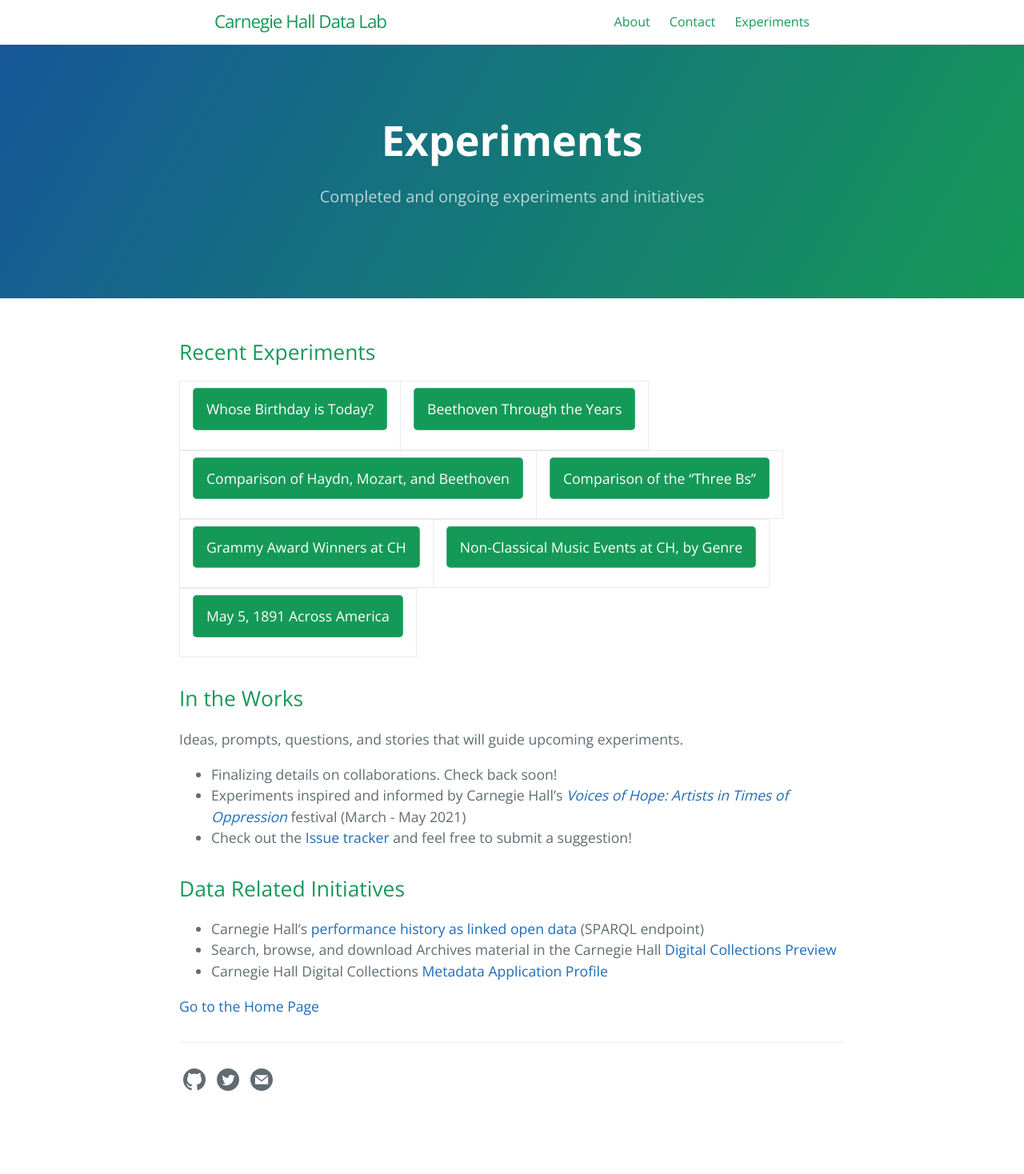
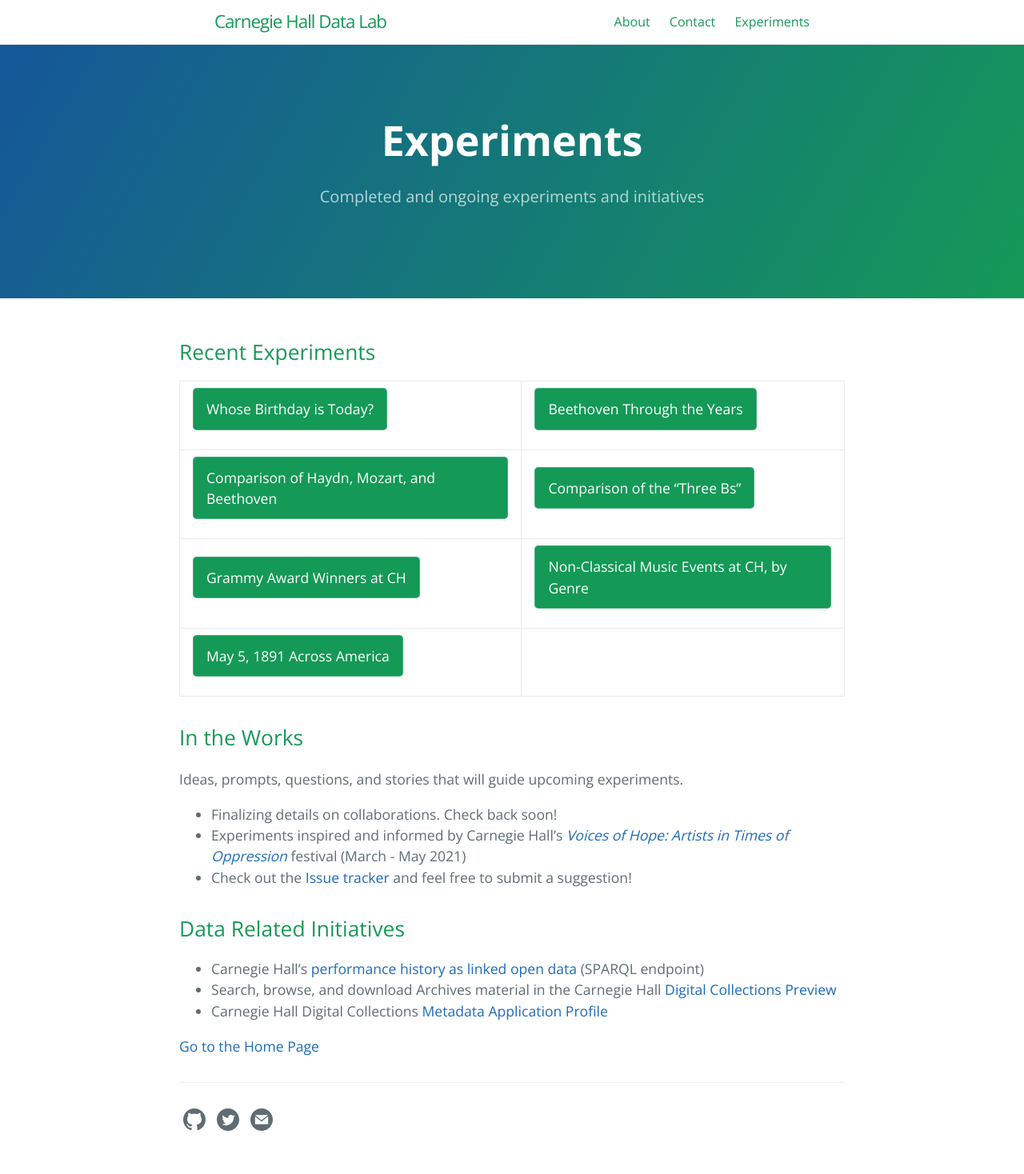
Before and after one commit to CarnegieHall/datalab, a Jekyll site: the page built from experiments.md, in a window 1280 px wide. Shown: the whole page at 80% size. Built offline with Jekyll 4.4.1, drawn with Linux system fonts in a browser that asks for light colours; before the commit the page ends 1418 px from its top, so only the background shows below that.

Commit message:
Update button table

```diff
--- a/experiments.md
+++ b/experiments.md
@@ -9,12 +9,9 @@ order: 2
 
 ## Recent Experiments
 
-| [Whose Birthday is Today?](/experiments/chdl-0001-a.md){: .btn} | [Beethoven Through the Years](/experiments/chdl-0002.md){: .btn}
-
+[Whose Birthday is Today?](/experiments/chdl-0001-a.md){: .btn} | [Beethoven Through the Years](/experiments/chdl-0002.md){: .btn}
 [Comparison of Haydn, Mozart, and Beethoven](/experiments/chdl-0003.md){: .btn} | [Comparison of the "Three Bs"](/experiments/chdl-0004.md){: .btn}
-
 [Grammy Award Winners at CH](/experiments/chdl-0005.md){: .btn} | [Non-Classical Music Events at CH, by Genre](/experiments/chdl-0006.md){: .btn}
-
 [May 5, 1891 Across America](/experiments/chdl-0008.md){: .btn} |
 
 
```
